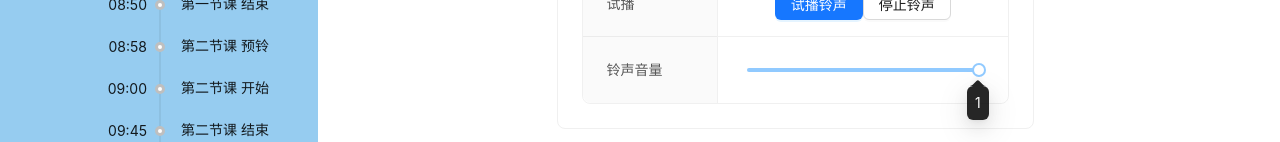
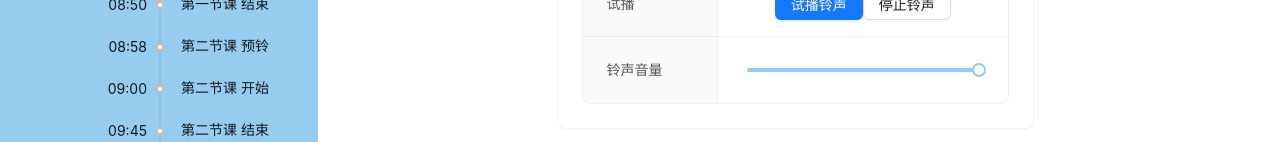
Before and after one commit to Keyboard-Society/school-broadcast-simulator, a React (Create React App) app: page / in a window 1280 px wide. Shown: the part 810-952 px from the top of the page. Built offline with nearby package versions, Linux system fonts and the light colour scheme.

Commit message:
refactor: fix Slider tooltip

```diff
--- a/src/Component/Card.tsx
+++ b/src/Component/Card.tsx
@@ -45,7 +45,7 @@ const CardComponent: React.FC<CardComponentProps> = ({
         <Descriptions.Item label="铃声音量 ">
           <Slider
             defaultValue={30}
-            tooltip={{ open: true }}
+            tooltip={{}}
             min={0}
             max={1}
             step={0.01}
```
